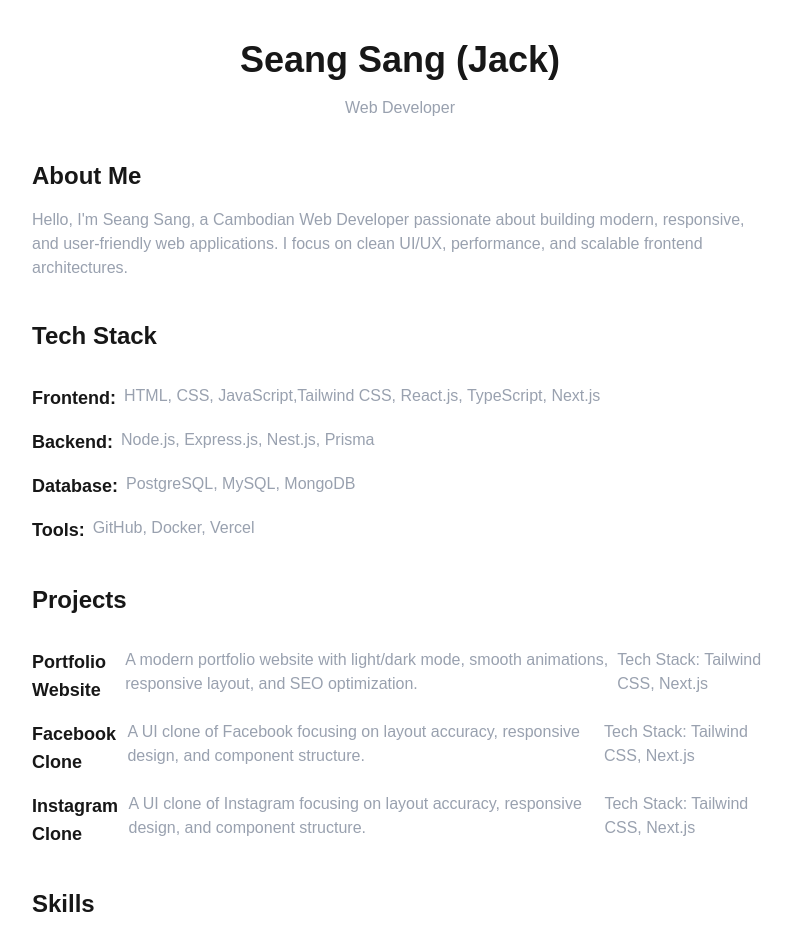
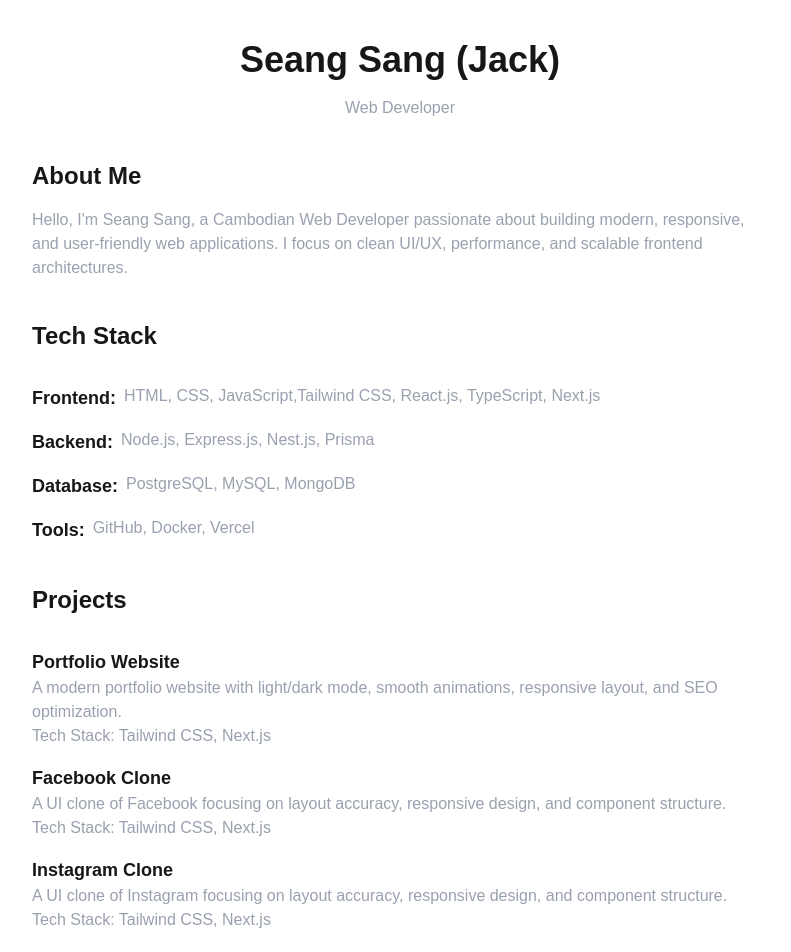
Before and after one commit to SeangSang12/Portfolio, a Next.js app: page / in a window 1280 px wide. Shown: the top 952 px of the page, without its empty margins (240-1031 px from the left). Built offline with nearby package versions, Linux system fonts and the light colour scheme.

Commit message:
Refactor project layout for better responsiveness in portfolio section

```diff
--- a/src/app/page.tsx
+++ b/src/app/page.tsx
@@ -50,7 +50,7 @@ export default function Home() {
       <div className="flex flex-col items-center justify-center sm:items-start sm:text-left space-y-4">
         <h2 className="text-2xl font-bold">Projects</h2>
         <div className="flex flex-wrap flex-col items-start justify-start gap-4 mt-4">
-          <div className="flex flex-col items-center justify-center sm:flex-row sm:items-start sm:text-left">
+          <div className="flex flex-col items-center justify-center sm:flex-col sm:items-start sm:text-left">
             <h3 className="text-lg font-bold">Portfolio Website</h3>
             <p className="text-gray-400 text-center sm:text-left">
             A modern portfolio website with light/dark mode, smooth animations, responsive layout, and SEO optimization.
@@ -59,7 +59,7 @@ export default function Home() {
             Tech Stack: Tailwind CSS, Next.js
             </p>
           </div>
-          <div className="flex flex-col items-center justify-center sm:flex-row sm:items-start sm:text-left">
+          <div className="flex flex-col items-center justify-center sm:flex-col sm:items-start sm:text-left">
             <h3 className="text-lg font-bold">Facebook Clone</h3>
             <p className="text-gray-400 text-center sm:text-left">
             A UI clone of Facebook focusing on layout accuracy, responsive design, and component structure.
@@ -68,7 +68,7 @@ export default function Home() {
               Tech Stack: Tailwind CSS, Next.js
             </p>
           </div>
-          <div className="flex flex-col items-center justify-center sm:flex-row sm:items-start sm:text-left">
+          <div className="flex flex-col items-center justify-center sm:flex-col sm:items-start sm:text-left">
             <h3 className="text-lg font-bold">Instagram Clone</h3>
             <p className="text-gray-400 text-center sm:text-left">
             A UI clone of Instagram focusing on layout accuracy, responsive design, and component structure.
```
